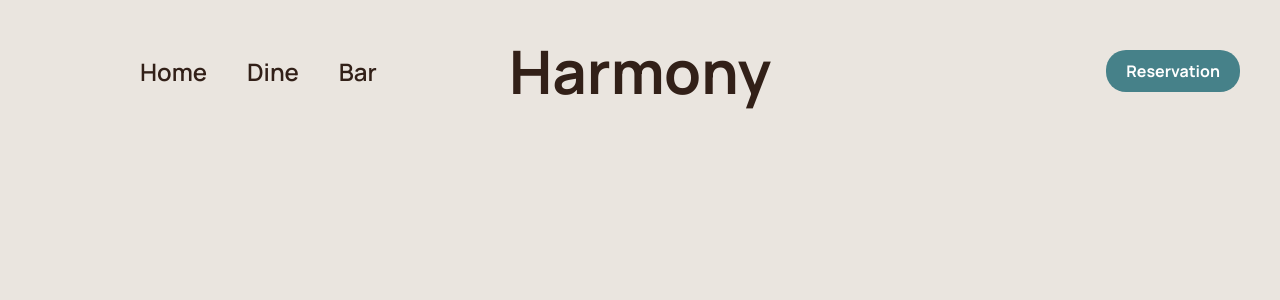
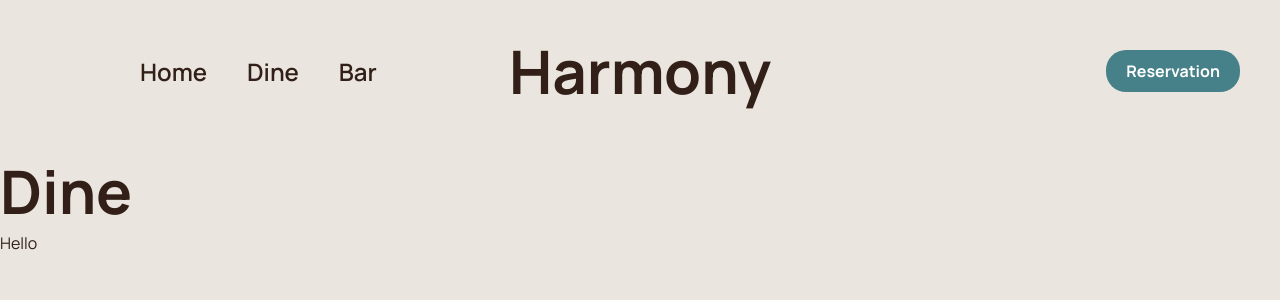
Before and after one commit to LingdenHem/Harmony, a React (Vite) app in the folder frontend/: page /dine in a window 1280 px wide. Shown: the top 300 px of the page. Built offline with nearby package versions, Linux system fonts and the light colour scheme; a web font is replaced by a local one.

Commit message:
Added routing for reservation page

```diff
--- a/frontend/src/App.jsx
+++ b/frontend/src/App.jsx
@@ -3,13 +3,12 @@ import styled from "styled-components";
 
 const AppContainer = styled.div`
   display: flex;
-  justify-content: flex-start; /* Align items to the start */
+  justify-content: flex-start;
   align-items: center;
   flex-direction: column;
   width: 100%;
-  height: 100vh; /* Make container height fill the viewport */
-  overflow-y: auto; /* Allow vertical scrolling */
-
+  height: 100vh;
+  overflow-y: auto;
   img {
     width: 100%;
     height: auto;
--- a/frontend/src/GlobalStyle.jsx
+++ b/frontend/src/GlobalStyle.jsx
@@ -13,9 +13,16 @@ export const GlobalStyle = createGlobalStyle`
 html, body {
     width: 100%;
     height: 100%;
-    overflow-x: hidden;
-    overflow-y: hidden
+
+    -ms-overflow-style: none;
+    scrollbar-width: none;
 }
+
+
+::-webkit-scrollbar {
+    display: none;
+}
+
 
 h1{
     color: ${({ theme }) => theme.colors.text};
--- a/frontend/src/pages/Bar.jsx
+++ b/frontend/src/pages/Bar.jsx
@@ -3,7 +3,7 @@ import React from "react";
 function Bar() {
   return (
     <>
-      <h1>Bar</h1>
+      <h1 style={{ marginTop: "150px" }}>Bar</h1>
     </>
   );
 }
--- a/frontend/src/pages/Dine.jsx
+++ b/frontend/src/pages/Dine.jsx
@@ -3,7 +3,8 @@ import React from "react";
 function Dine() {
   return (
     <>
-      <h1>Dine</h1>
+      <h1 style={{ marginTop: "150px" }}>Dine</h1>
+      <p>Hello</p>
     </>
   );
 }
--- /dev/null
+++ b/frontend/src/pages/Reservation.jsx
@@ -0,0 +1,11 @@
+import React from "react";
+
+function Reservation() {
+  return (
+    <div>
+      <h1 style={{ marginTop: "150px" }}>Book a table</h1>
+    </div>
+  );
+}
+
+export default Reservation;
--- a/frontend/src/router.jsx
+++ b/frontend/src/router.jsx
@@ -4,6 +4,7 @@ import Dine from "./pages/Dine";
 import Bar from "./pages/Bar";
 import { createBrowserRouter } from "react-router-dom";
 import Header from "./components/Header";
+import Reservation from "./pages/Reservation";
 
 export const router = createBrowserRouter([
   {
@@ -33,4 +34,13 @@ export const router = createBrowserRouter([
       </>
     ),
   },
+  {
+    path: "/reservation",
+    element: (
+      <>
+        <Header />
+        <Reservation />
+      </>
+    ),
+  },
 ]);
```
